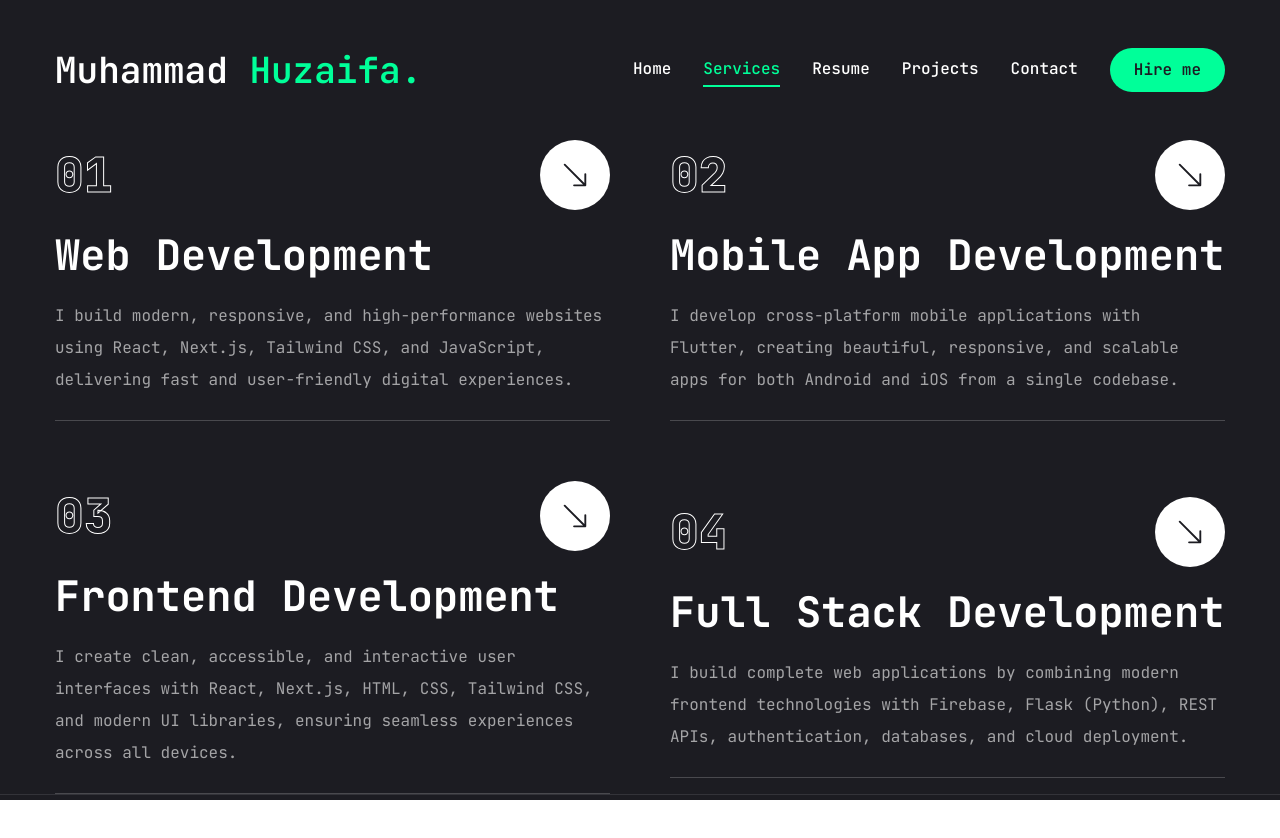
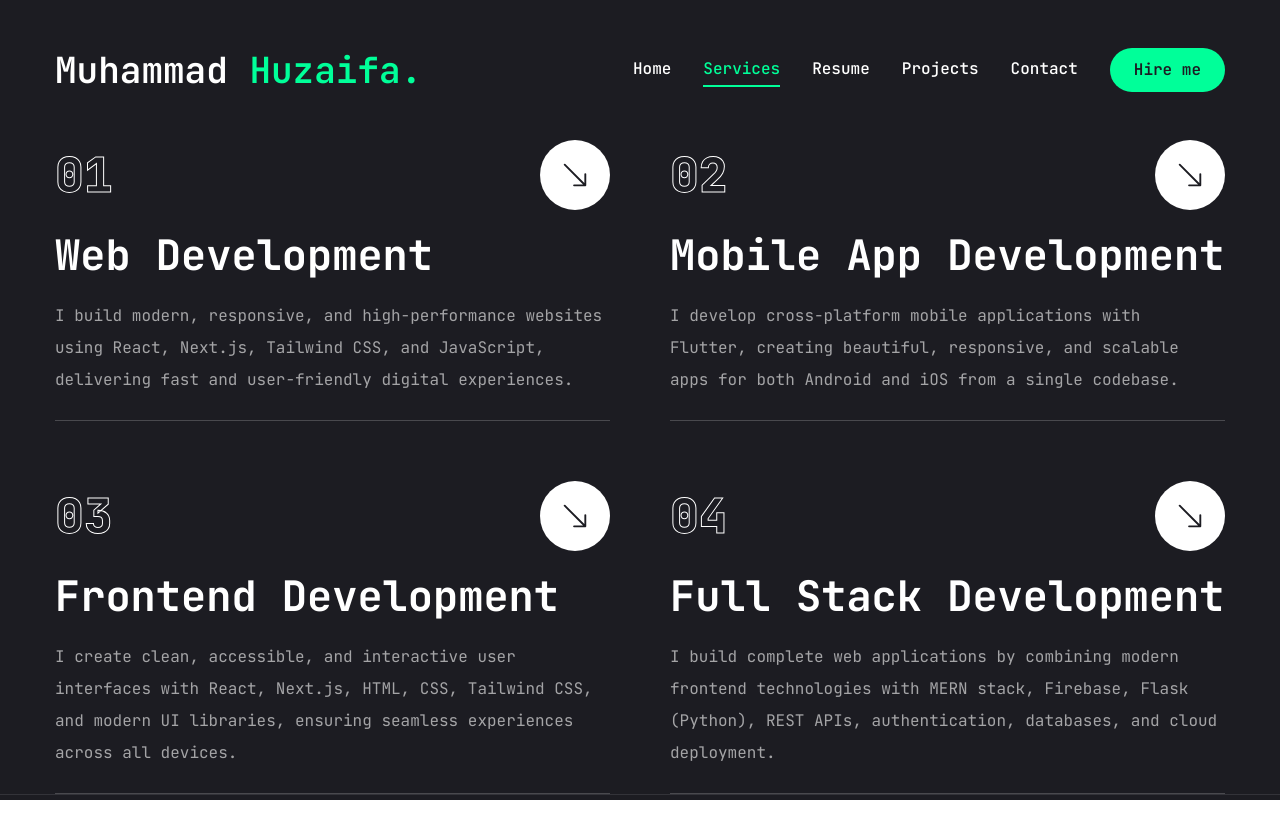
Before and after one commit to muhammadhuzaifayousaf/My-New-Portfolio-using-Next.js, a Next.js app: page /services in a window 1280 px wide. Shown: the top 838 px of the page. Built offline with nearby package versions, Linux system fonts and the light colour scheme.

Commit message:
feat: update next.config.js to include allowedDevOrigins and enhance service description with MERN stack

```diff
--- a/next.config.mjs
+++ b/next.config.mjs
@@ -1,4 +1,6 @@
 /** @type {import('next').NextConfig} */
-const nextConfig = {};
+const nextConfig = {
+    allowedDevOrigins: ['192.168.100.30'],
+};
 
 export default nextConfig;
--- a/src/app/services/page.jsx
+++ b/src/app/services/page.jsx
@@ -29,7 +29,7 @@ const services = [
     num: "04",
     title: "Full Stack Development",
     description:
-      "I build complete web applications by combining modern frontend technologies with Firebase, Flask (Python), REST APIs, authentication, databases, and cloud deployment.",
+      "I build complete web applications by combining modern frontend technologies with MERN stack, Firebase, Flask (Python), REST APIs, authentication, databases, and cloud deployment.",
     href: "",
   },
 ];
```
